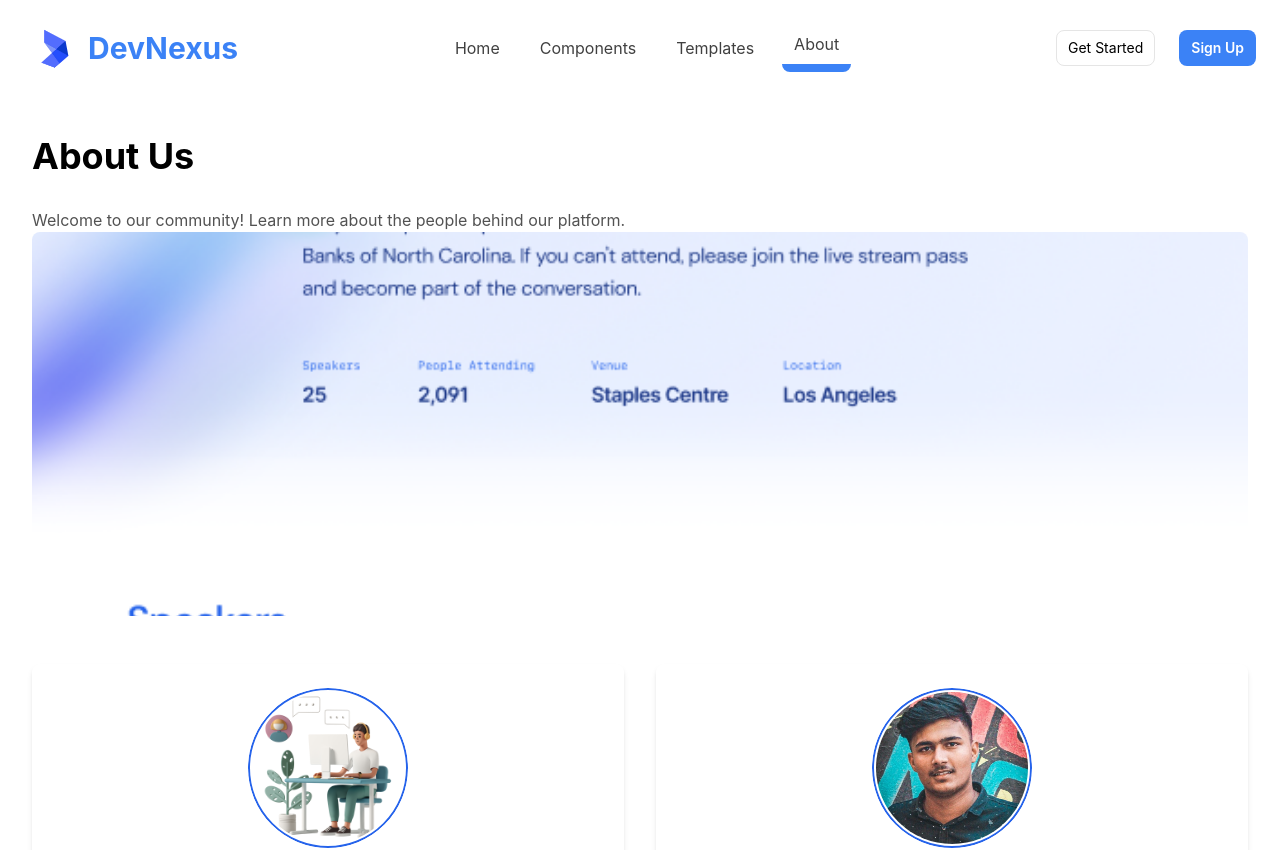
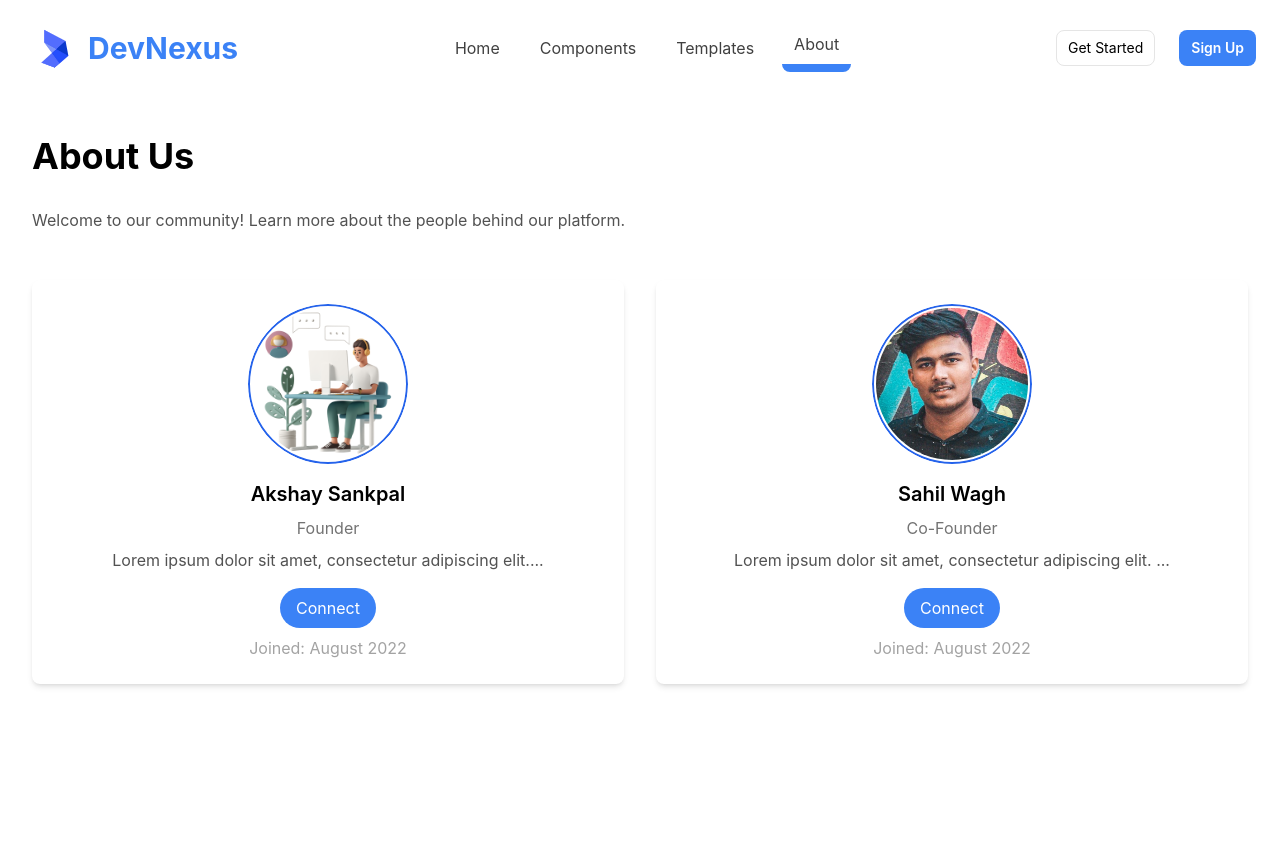
Before and after one commit to Akshay200228/DevFusionKit, a Next.js app: page /about in a window 1280 px wide. Shown: the top 850 px of the page. Built offline with nearby package versions, Linux system fonts and the light colour scheme.

Commit message:
solve delete avatar issue

```diff
--- a/src/app/(routes)/about/page.jsx
+++ b/src/app/(routes)/about/page.jsx
@@ -31,9 +31,6 @@ const About = () => {
           Welcome to our community! Learn more about the people behind our
           platform.
         </p>
-        <div className="relative h-96">
-          <img src="./template.png" alt="tempimg" className="object-cover w-full h-full rounded-t-lg" />
-        </div>
         <div className="grid grid-cols-1 gap-8 mt-12 md:grid-cols-2 lg:grid-cols-2">
           {members.map((member) => (
             <MemberCard key={member.id} {...member} />
--- a/src/app/(routes)/signup/page.jsx
+++ b/src/app/(routes)/signup/page.jsx
@@ -81,7 +81,7 @@ function Signup() {
               </button>
             </div>
             <p className="text-sm text-gray-600">
-              <span className='font-bold text-red-500'>Note:</span> If the OTP email isn't visible in your inbox, kindly check your spam or junk folder to ensure a smooth authentication process.
+              <span className='font-bold text-red-500'>Note:</span> If the OTP email isn&apos;t visible in your inbox, kindly check your spam or junk folder to ensure a smooth authentication process.
             </p>
           </form>
         )}
--- a/src/components/ProfilePage/UserProfileContainer.jsx
+++ b/src/components/ProfilePage/UserProfileContainer.jsx
@@ -127,8 +127,9 @@ const UserProfileContainer = ({ user, userData, codeComponentsData, webTemplates
     // Delete current avatar
     const currentDeleteAvatar = async () => {
         try {
+            const userAvatar = user.avatar;
             setIsAvatarLoading(true)
-            const currentImageUrl = cloudinaryUrl;
+            const currentImageUrl = userAvatar || cloudinaryUrl;
             if (currentImageUrl) {
                 await deletePreviousAvatar(currentImageUrl, token);
                 localStorage.removeItem('userAvatar');
```
